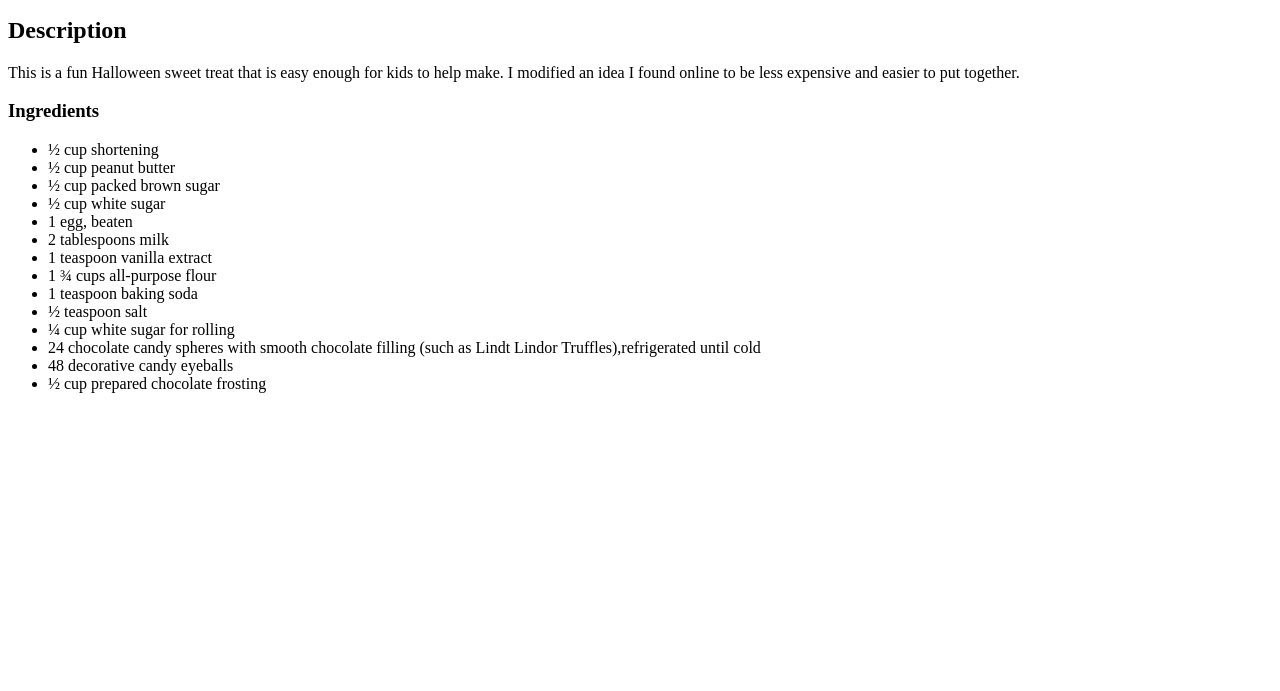
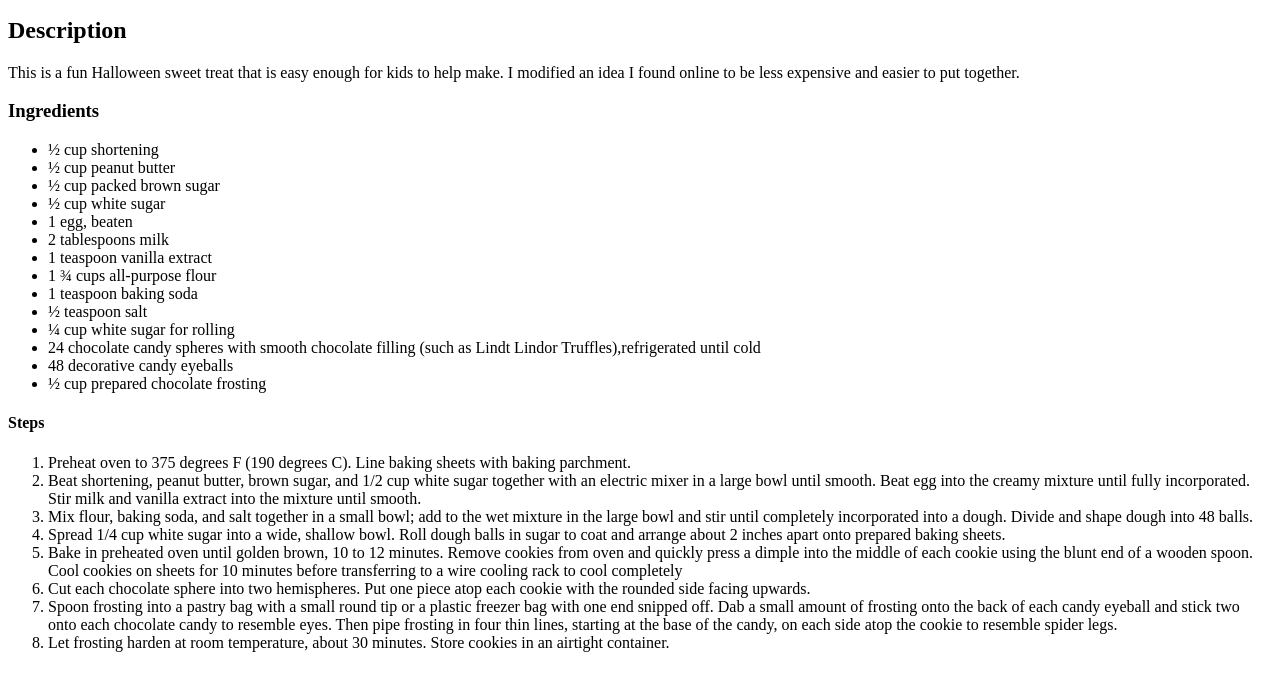
Before and after one commit to AFLcaan/odin-recipes, a plain HTML site: page recipes/peanut-cookie.html in a window 1280 px wide. Shown: the part 101-792 px from the top of the page. Drawn offline with Linux system fonts and the light colour scheme.

Commit message:
Add steps
Directions on how to prepare peanut butter spider cookies added

```diff
--- a/recipes/peanut-cookie.html
+++ b/recipes/peanut-cookie.html
@@ -36,6 +36,32 @@
         </ul>
     </p>
 
+    <h4>Steps</h4>
+    <p>
+        <ol>
+            <li>Preheat oven to 375 degrees F (190 degrees C).
+                Line baking sheets with baking parchment.</li>
+            <li>Beat shortening, peanut butter, brown sugar, and 1/2 cup white sugar together with an electric mixer in a large bowl until smooth.
+                Beat egg into the creamy mixture until fully incorporated.
+                Stir milk and vanilla extract into the mixture until smooth.</li>
+            <li>Mix flour, baking soda, and salt together in a small bowl; add to the wet mixture in the large bowl
+                and stir until completely incorporated into a dough.
+                Divide and shape dough into 48 balls. </li>
+            <li>Spread 1/4 cup white sugar into a wide, shallow bowl.
+                Roll dough balls in sugar to coat and arrange about 2 inches apart onto prepared baking sheets.</li>
+            <li>Bake in preheated oven until golden brown, 10 to 12 minutes. Remove cookies
+                from oven and quickly press a dimple into the middle of each cookie using the blunt end of a wooden spoon.
+                Cool cookies on sheets for 10 minutes before transferring to a wire cooling rack to cool completely</li>
+            <li>Cut each chocolate sphere into two hemispheres.
+                Put one piece atop each cookie with the rounded side facing upwards.</li>
+            <li>Spoon frosting into a pastry bag with a small round tip or a plastic freezer bag with one end snipped off.
+                Dab a small amount of frosting onto the back of each candy eyeball and stick two onto each chocolate
+                candy to resemble eyes. Then pipe frosting in four thin lines, starting at the base of the candy,
+                on each side atop the cookie to resemble spider legs.</li>
+            <li>Let frosting harden at room temperature, about 30 minutes. Store cookies in an airtight container.</li>
+        </ol>
+    </p>
+
 
 </body>
 </html>
```
